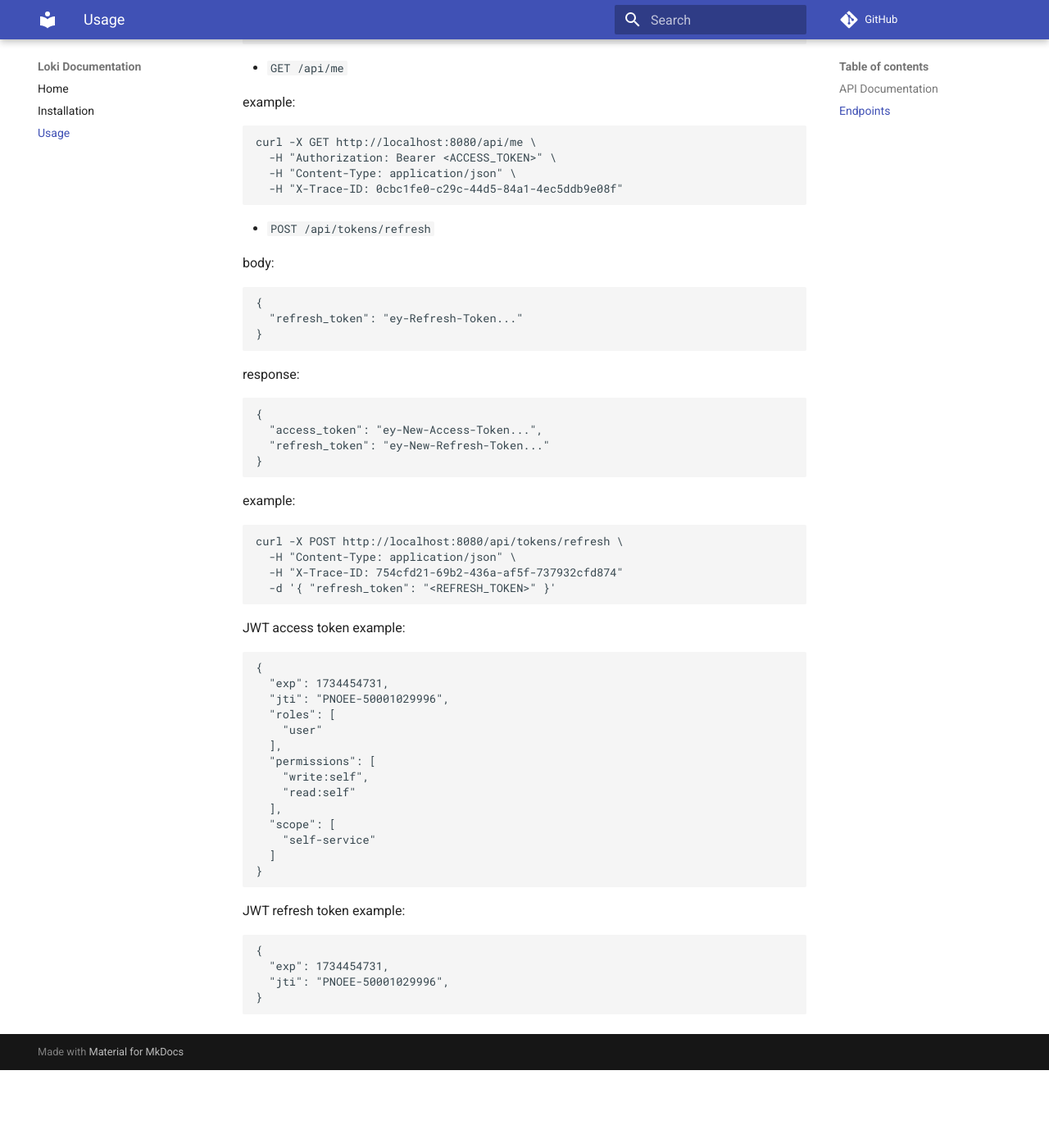
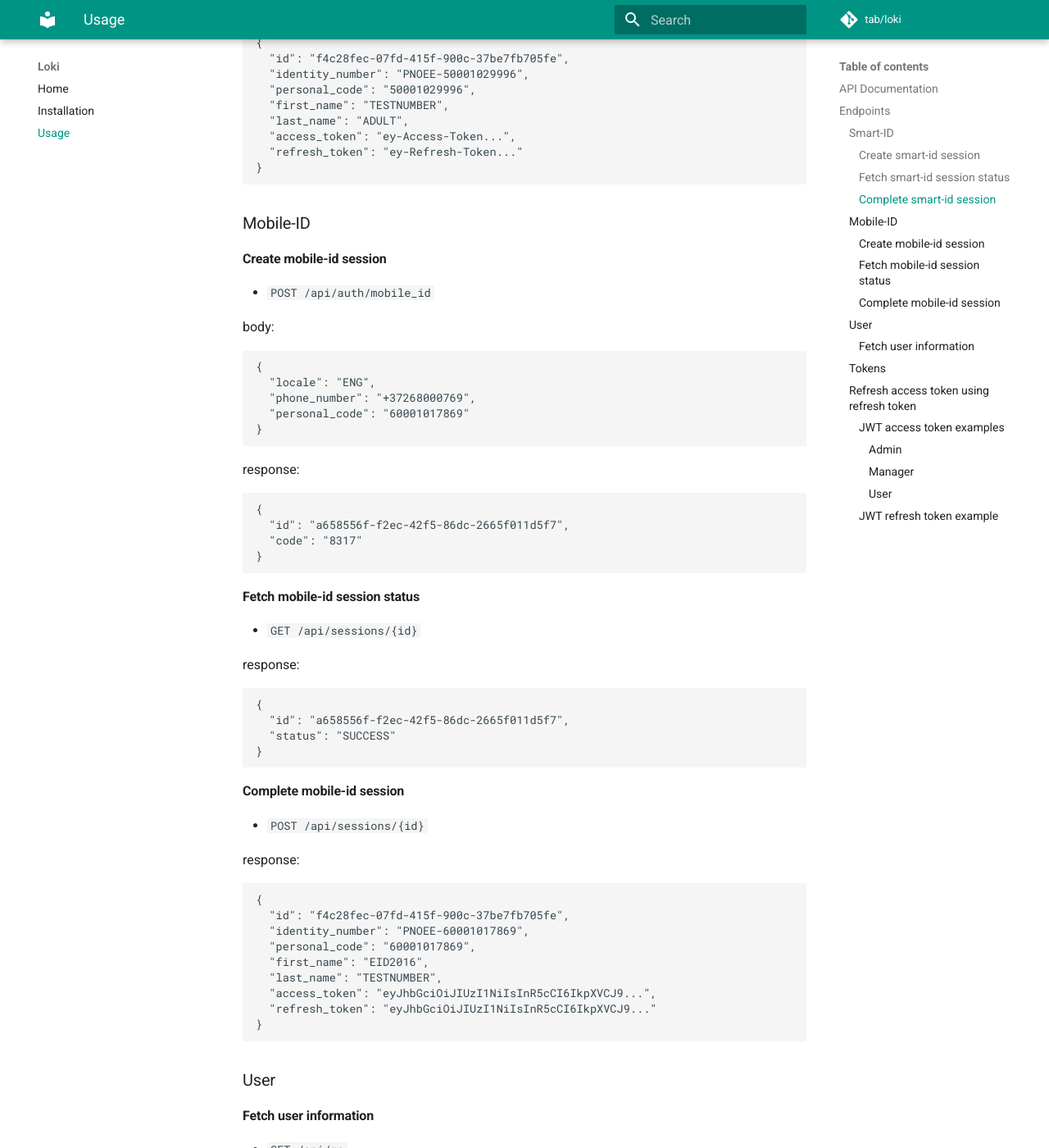
Before and after one commit to tab/loki, an MkDocs documentation site: the page built from docs/usage.md, in a window 1280 px wide and 1400 px high, scrolled down 1542 px. Shown: the whole window at 82% size. Built offline with MkDocs 1.6.1 and Material for MkDocs 9.7.7, drawn with Linux system fonts in a browser that asks for light colours; comment, search, counter and statistics services are not loaded; before the commit the page ends 2847 px from its top, so only the background shows below that; some of the changed text lies outside the part shown.

Commit message:
docs(documentation): Add documentation
Added documentation files including installation and usage instructions
GitHub Actions workflow for deploying documentation has been set up

````diff
--- a/docs/usage.md
+++ b/docs/usage.md
@@ -5,6 +5,10 @@
 Swagger file is available at [api/swagger.yaml](https://github.com/tab/loki/blob/master/api/swagger.yaml)
 
 ## Endpoints
+
+### Smart-ID
+
+#### Create smart-id session
 
 * `POST /api/auth/smart_id`
 
@@ -17,7 +21,7 @@
 ```
 
 example:
-```
+```sh
 curl -X POST http://localhost:8080/api/auth/smart_id \
   -H "Content-Type: application/json" \
   -H "X-Trace-ID: f4c28fec-07fd-415f-900c-37be7fb705fa" \
@@ -32,10 +36,12 @@
 }
 ```
 
+#### Fetch smart-id session status
+
 * `GET /api/sessions/{id}`
 
 example:
-```
+```sh
 curl -X GET http://localhost:8080/api/sessions/a658556f-f2ec-42f5-86dc-2665f011d5f7 \
   -H "Content-Type: application/json" \
   -H "X-Trace-ID: f4c28fec-07fd-415f-900c-37be7fb705fa"
@@ -49,10 +55,12 @@
 }
 ```
 
+#### Complete smart-id session
+
 * `POST /api/sessions/{id}`
 
 example:
-```
+```sh
 curl -X POST http://localhost:8080/api/sessions/a658556f-f2ec-42f5-86dc-2665f011d5f7 \
   -H "Content-Type: application/json" \
   -H "X-Trace-ID: f4c28fec-07fd-415f-900c-37be7fb705fa"
@@ -71,15 +79,85 @@
 }
 ```
 
+### Mobile-ID
+
+#### Create mobile-id session
+
+* `POST /api/auth/mobile_id`
+
+body:
+```json
+{
+  "locale": "ENG",
+  "phone_number": "+37268000769",
+  "personal_code": "60001017869"
+}
+```
+
+response:
+```json
+{
+  "id": "a658556f-f2ec-42f5-86dc-2665f011d5f7",
+  "code": "8317"
+}
+```
+
+#### Fetch mobile-id session status
+
+* `GET /api/sessions/{id}`
+
+response:
+```json
+{
+  "id": "a658556f-f2ec-42f5-86dc-2665f011d5f7",
+  "status": "SUCCESS"
+}
+```
+
+#### Complete mobile-id session
+
+* `POST /api/sessions/{id}`
+
+response:
+```json
+{
+  "id": "f4c28fec-07fd-415f-900c-37be7fb705fe",
+  "identity_number": "PNOEE-60001017869",
+  "personal_code": "60001017869",
+  "first_name": "EID2016",
+  "last_name": "TESTNUMBER",
+  "access_token": "eyJhbGciOiJIUzI1NiIsInR5cCI6IkpXVCJ9...",
+  "refresh_token": "eyJhbGciOiJIUzI1NiIsInR5cCI6IkpXVCJ9..."
+}
+```
+
+### User
+
+#### Fetch user information
+
 * `GET /api/me`
 
 example:
-```
+```sh
 curl -X GET http://localhost:8080/api/me \
   -H "Authorization: Bearer <ACCESS_TOKEN>" \
   -H "Content-Type: application/json" \
   -H "X-Trace-ID: 0cbc1fe0-c29c-44d5-84a1-4ec5ddb9e08f"
 ```
+response:
+```json
+{
+  "id": "f4c28fec-07fd-415f-900c-37be7fb705fe",
+  "identity_number": "PNOEE-50001029996",
+  "personal_code": "50001029996",
+  "first_name": "TESTNUMBER",
+  "last_name": "ADULT"
+}
+```
+
+### Tokens
+
+### Refresh access token using refresh token
 
 * `POST /api/tokens/refresh`
 
@@ -99,18 +177,66 @@
 ```
 
 example:
-```
+```sh
 curl -X POST http://localhost:8080/api/tokens/refresh \
   -H "Content-Type: application/json" \
   -H "X-Trace-ID: 754cfd21-69b2-436a-af5f-737932cfd874"
   -d '{ "refresh_token": "<REFRESH_TOKEN>" }'
 ```
 
-JWT access token example:
+#### JWT access token examples
+
+##### Admin
+
+```json
+{
+  "exp": 1734879499,
+  "jti": "PNOEE-50001029996",
+  "roles": [
+    "admin",
+    "user"
+  ],
+  "permissions": [
+    "read:users",
+    "write:users",
+    "write:self",
+    "read:self"
+  ],
+  "scope": [
+    "self-service",
+    "sso-service"
+  ]
+}
 ```
+
+##### Manager
+
+```json
 {
-  "exp": 1734454731,
-  "jti": "PNOEE-50001029996",
+  "exp": 1734879550,
+  "jti": "PNOBE-00010299944",
+  "roles": [
+    "manager",
+    "user"
+  ],
+  "permissions": [
+    "read:users",
+    "write:self",
+    "read:self"
+  ],
+  "scope": [
+    "self-service",
+    "sso-service"
+  ]
+}
+```
+
+##### User
+
+```json
+{
+  "exp": 1734879566,
+  "jti": "PNOEE-60001017869",
   "roles": [
     "user"
   ],
@@ -124,10 +250,11 @@
 }
 ```
 
-JWT refresh token example:
-```
+#### JWT refresh token example
+
+```json
 {
   "exp": 1734454731,
-  "jti": "PNOEE-50001029996",
+  "jti": "PNOEE-50001029996"
 }
 ```
--- a/mkdocs.yml
+++ b/mkdocs.yml
@@ -1,5 +1,10 @@
-site_name: "Loki Documentation"
-repo_url: "https://github.com/tab/loki"
+site_name: Loki
+site_url: https://tab.github.io/loki
+site_author: tab
+site_description: SSO service for authentication via Smart-ID and Mobile-ID
+
+repo_name: tab/loki
+repo_url: https://github.com/tab/loki
 
 nav:
   - Home: index.md
@@ -11,6 +16,15 @@
 
 theme:
   name: material
+  language: en
+  palette:
+    - scheme: default
+      media: "(prefers-color-scheme: light)"
+      primary: teal
 
 plugins:
   - search
+  - minify:
+      minify_html: true
+      minify_js: true
+      minify_css: true
````
Also changed, not shown: README.md (+31 -147 lines), docs/installation.md (+19 -14 lines), 2 other files.
